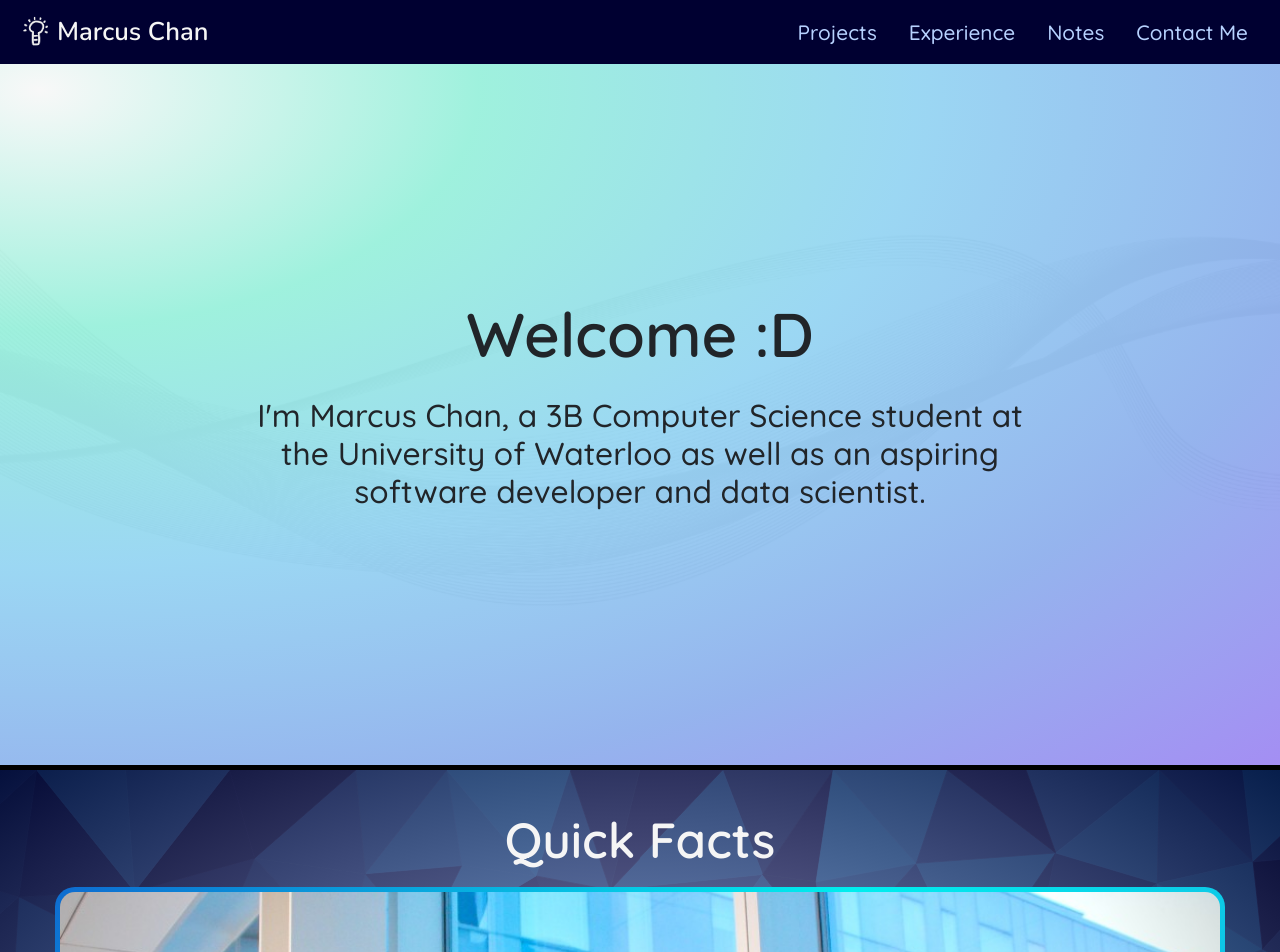
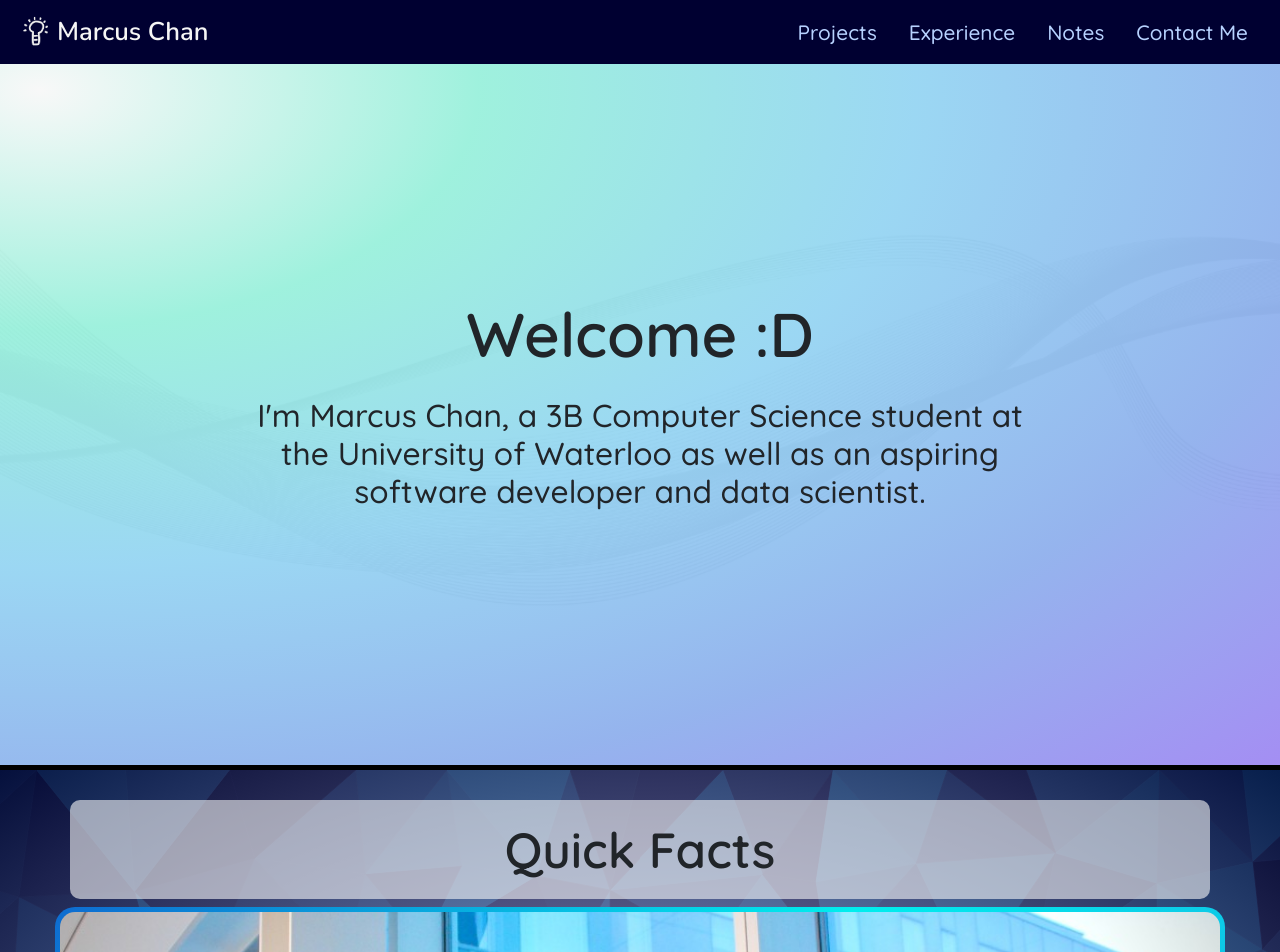
Before and after one commit to mcpenguin/the-arctic-blog, a React (Create React App) app: page / in a window 1280 px wide. Shown: the top 952 px of the page. Built offline with nearby package versions, Linux system fonts and the light colour scheme.

Commit message:
fixed notes visual bug, edited about me

```diff
--- a/src/components/AboutMe/AboutMe.scss
+++ b/src/components/AboutMe/AboutMe.scss
@@ -39,9 +39,8 @@
 }
 
 #about-me-title {
-    // background-color: #f5f5f5cc;
-    color: $off_white;
-    padding: 10px 0;
+    background-color: rgba(248, 248, 248, 0.6);
+    border-radius: 10px;
     text-align: center;
 }
 
--- a/src/components/Notes/Notes.scss
+++ b/src/components/Notes/Notes.scss
@@ -35,10 +35,6 @@
         }
     }
 
-    .notes-accordion {
-        margin: 20px;
-    }
-
     .row {
         @media (max-width: $tablet_width) {
             margin: 0 -20px;
@@ -50,18 +46,27 @@
     background-color: #b2d0db;
     border: 2px solid #000031;
     border-radius: 20px;
+    margin: 0 20px;
+
+    .notes-card-body {
+        background-color: #ecebeb;
+        color: #000031;
+        font-weight: 400;
+        border-radius: 0;
+    }
+}
+
+.notes-accordion .notes-card:last-of-type {
+    .notes-card-body {
+        border-bottom-left-radius: 20px;
+        border-bottom-right-radius: 20px;
+    }
 }
 
 @for $i from 1 through 6 {
     .notes-card:nth-child(#{$i}) {
         background-color: hsla(180 + $i * 10, 90%, 70%, 1);
     }
-}
-
-.notes-card-body {
-    background-color: #ecebeb;
-    color: #000031;
-    font-weight: 400;
 }
 
 .notes-card-link {
```
